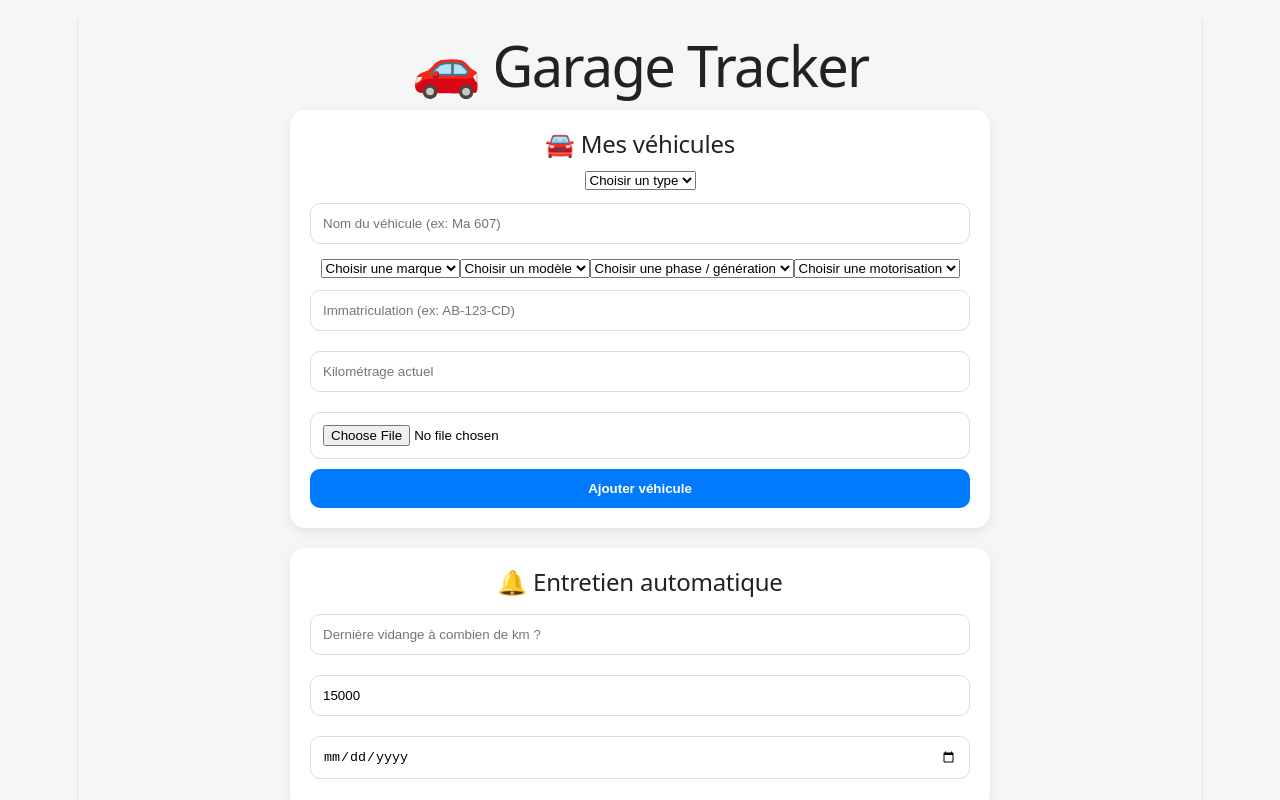
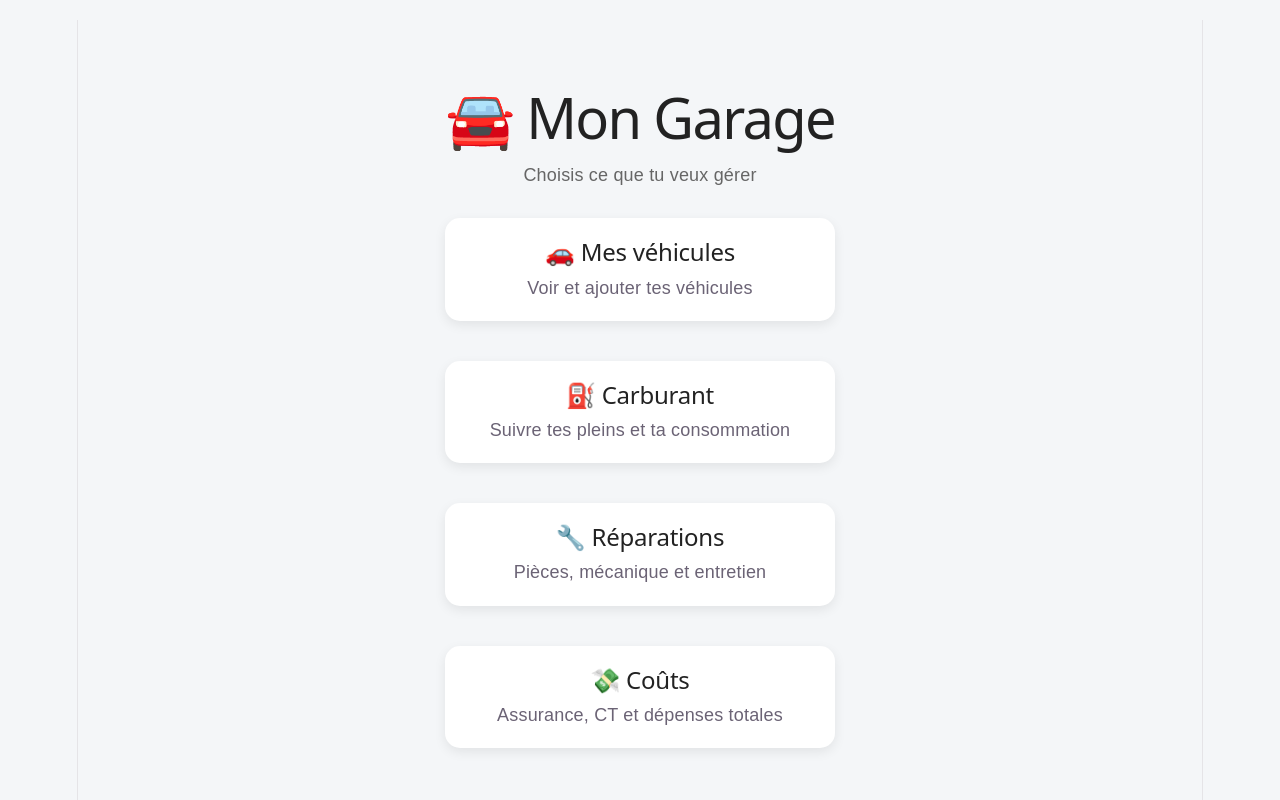
Before and after one commit to Astro1069/garage-app, a React (Vite) app: page / in a window 1280 px wide. Shown: the top 800 px of the page. Built offline with nearby package versions, Linux system fonts and the light colour scheme.

Commit message:
Update App.jsx

```diff
--- a/src/App.jsx
+++ b/src/App.jsx
@@ -2,6 +2,7 @@ import { useState } from "react";
 import "./App.css";
 
 function App() {
+  const [currentView, setCurrentView] = useState("home");
   // VEHICULES
   const [vehicleName, setVehicleName] = useState("");
 const [vehicleType, setVehicleType] = useState("");
@@ -178,8 +179,64 @@ const [vehiclePlate, setVehiclePlate] = useState("");
     parseFloat(insurance || 0) +
     parseFloat(ct || 0);
 
+  if (currentView === "home") {
+    return (
+      <div className="container">
+        <h1>🚘 Mon Garage</h1>
+        <p style={{ textAlign: "center", color: "#666" }}>
+          Choisis ce que tu veux gérer
+        </p>
+
+        <div style={{ display: "grid", gap: "20px", marginTop: "30px" }}>
+          <div
+            className="card"
+            onClick={() => setCurrentView("vehicles")}
+            style={{ cursor: "pointer", textAlign: "center" }}
+          >
+            <h2>🚗 Mes véhicules</h2>
+            <p>Voir et ajouter tes véhicules</p>
+          </div>
+
+          <div
+            className="card"
+            onClick={() => setCurrentView("fuel")}
+            style={{ cursor: "pointer", textAlign: "center" }}
+          >
+            <h2>⛽ Carburant</h2>
+            <p>Suivre tes pleins et ta consommation</p>
+          </div>
+
+          <div
+            className="card"
+            onClick={() => setCurrentView("repairs")}
+            style={{ cursor: "pointer", textAlign: "center" }}
+          >
+            <h2>🔧 Réparations</h2>
+            <p>Pièces, mécanique et entretien</p>
+          </div>
+
+          <div
+            className="card"
+            onClick={() => setCurrentView("costs")}
+            style={{ cursor: "pointer", textAlign: "center" }}
+          >
+            <h2>💸 Coûts</h2>
+            <p>Assurance, CT et dépenses totales</p>
+          </div>
+        </div>
+      </div>
+    );
+  }
+
   return (
     <div className="container">
+      <button
+        onClick={() => setCurrentView("home")}
+        style={{ marginBottom: "20px" }}
+      >
+        ⬅ Retour accueil
+      </button>
+
       <h1>🚗 Garage Tracker</h1>
 
       <div className="card">
```
